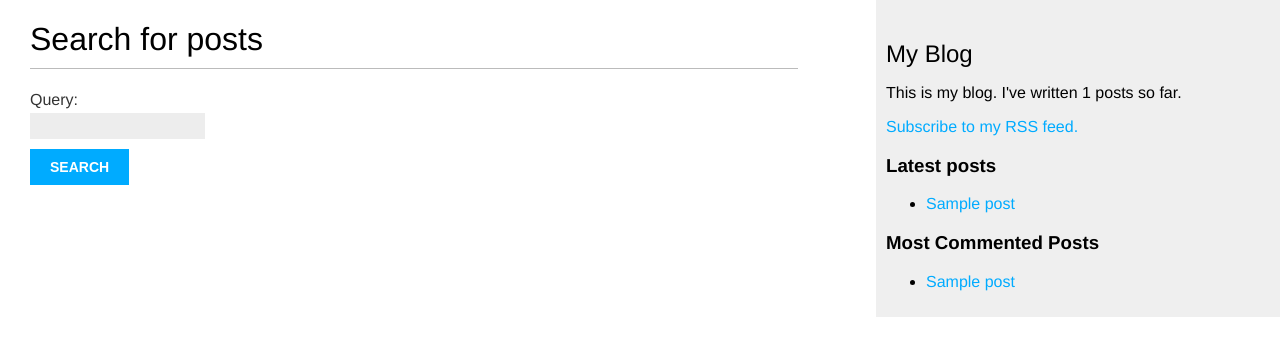
After one commit to nahidsaikat/django-5-by-example, a Django app: page /blog/search/ in a window 1280 px wide. The commit adds this page. Shown: the top 356 px of the page. Run offline with Django 5.2, Linux system fonts and the light colour scheme; tables that the repository leaves empty hold one stand-in row (values such as "Sample post").

Commit message:
Add postgres DB, feed api and search api

```diff
--- a/myblog/blog/forms.py
+++ b/myblog/blog/forms.py
@@ -14,3 +14,7 @@ class CommentForm(forms.ModelForm):
     class Meta:
         model = Comment
         fields = ["name", "email", "body"]
+
+
+class SearchForm(forms.Form):
+    query = forms.CharField()
--- a/myblog/blog/templates/blog/base.html
+++ b/myblog/blog/templates/blog/base.html
@@ -17,6 +17,11 @@
                 This is my blog.
                 I've written {% total_posts %} posts so far.
             </p>
+            <p>
+                <a href="{% url 'blog:post_feed' %}">
+                    Subscribe to my RSS feed.
+                </a>
+            </p>
             <h3>Latest posts</h3>
             {% show_latest_posts 3 %}
             <h3>Most Commented Posts</h3>
--- /dev/null
+++ b/myblog/blog/templates/blog/post/search.html
@@ -0,0 +1,31 @@
+{% extends "blog/base.html" %}
+{% load blog_tags %}
+
+{% block title %}Search{% endblock %}
+{% block content %}
+    {% if query %}
+        <h1>Posts containing "{{ query }}"</h1>
+        <h3>
+            {% with results.count as total_results %}
+                Found {{ total_results }} result{{ total_results|pluralize }}.
+            {% endwith %}
+        </h3>
+        {% for post in results %}
+            <h2>
+                <a href="{{ post.get_absolute_url }}">
+                    {{ post.title }}
+                </a>
+            </h2>
+            {{ post.body|markdown|truncatewords_html:12 }}
+        {% empty %}
+            <p>No posts found.</p>
+        {% endfor %}
+        <p><a href="{% url 'blog:post_search' %}">Search again</a></p>
+    {% else %}
+        <h1>Search for posts</h1>
+        <form method="get">
+            {{ form.as_p }}
+            <input type="submit" value="Search">
+        </form>
+    {% endif %}
+{% endblock %}
--- a/myblog/blog/urls.py
+++ b/myblog/blog/urls.py
@@ -1,5 +1,6 @@
 from django.urls import path
 from . import views
+from .feeds import LatestPostsFeed
 
 app_name = "blog"
 
@@ -10,4 +11,6 @@ urlpatterns = [
     path("<int:post_id>/share/", views.post_share, name="post_share"),
     path("<int:post_id>/comment/", views.post_comment, name="post_comment"),
     path("tag/<slug:tag_slug>/", views.post_list, name="post_list_by_tag"),
+    path("feed/", LatestPostsFeed(), name="post_feed"),
+    path("search/", views.post_search, name="post_search"),
 ]
--- a/myblog/blog/views.py
+++ b/myblog/blog/views.py
@@ -4,10 +4,11 @@ from django.db.models import Count
 from django.shortcuts import get_object_or_404, render
 from django.views.decorators.http import require_POST
 from django.views.generic import ListView
+from django.contrib.postgres.search import SearchVector, SearchQuery, SearchRank
 from taggit.models import Tag
 
 from .models import Post
-from .forms import EmailPostForm, CommentForm
+from .forms import EmailPostForm, CommentForm, SearchForm
 
 
 class PostListView(ListView):
@@ -99,3 +100,25 @@ def post_comment(request, post_id):
         "blog/post/comment.html",
         {"post": post, "form": form, "comment": comment}
     )
+
+
+def post_search(request):
+    form = SearchForm()
+    query = None
+    results = []
+
+    if "query" in request.GET:
+        form = SearchForm(request.GET)
+        if form.is_valid():
+            query = form.cleaned_data["query"]
+            search_vector = SearchVector("title", weight="A") + SearchVector("body", weight="B")
+            search_query = SearchQuery(query)
+            results = Post.published.annotate(
+                search=search_vector,
+                rank=SearchRank(search_vector, search_query)
+            ).filter(rank__gte=0.3).order_by("-rank")
+    return render(
+        request,
+        "blog/post/search.html",
+        {"form": form, "query": query, "results": results}
+    )
--- a/myblog/pyproject.toml
+++ b/myblog/pyproject.toml
@@ -9,4 +9,6 @@ dependencies = [
     "django>=5.1.4",
     "python-decouple==3.8",
     "markdown==3.6",
+    "psycopg==3.1.18",
+    "psycopg2-binary>=2.9.10",
 ]
```
Also changed, not shown: myblog/blog/feeds.py (added, +24 -0 lines), myblog/myblog/settings.py (+6 -2 lines), 1 other file.
